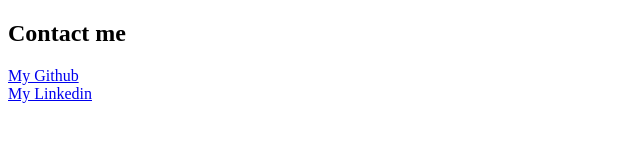
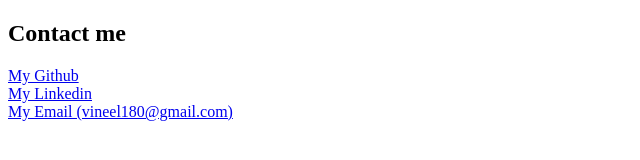
Before and after one commit to Vineel180/Vineel180.github.io, a plain HTML site: page index.html in a window 1280 px wide. Shown: the whole page, without its empty margins (0-640 px from the left). Drawn offline with Linux system fonts and the light colour scheme.

Commit message:
Update index.html

```diff
--- a/index.html
+++ b/index.html
@@ -10,5 +10,7 @@
         <a href="https://github.com/Vineel180">My Github</a>
         <br>
         <a href="https://www.linkedin.com/in/vineel180">My Linkedin</a>
+        <br>
+        <a href="mailto:vineel180@gmail.com">My Email (vineel180@gmail.com)</a>
     </body>
 </html>
```
